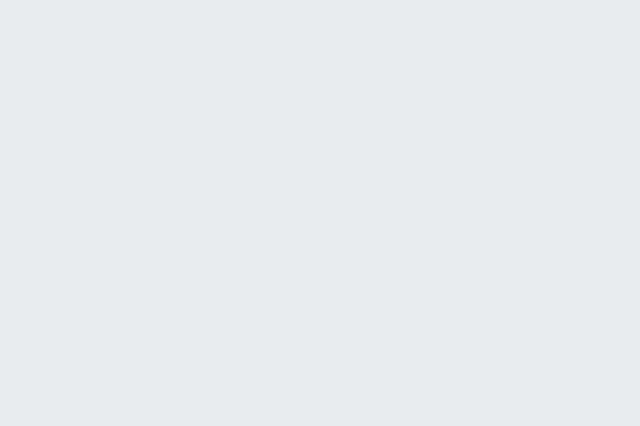
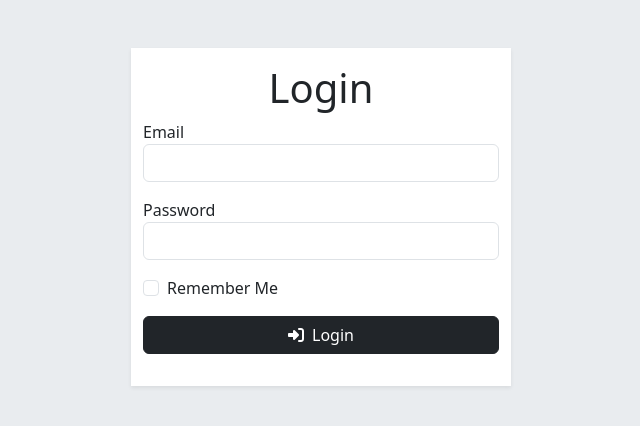
Before and after one commit to Rawal77/mern-ecommerce-project, a React (Vite) app in the folder cms/: page /login in a window 1280 px wide. Before the commit this address had no page. Shown: the top 426 px of the page, without its empty margins (319-959 px from the left). Built offline with nearby package versions, Linux system fonts and the light colour scheme; the HTML template or start-up script is replaced by a standard one.

Commit message:
Created login page layout in auth folder

```diff
--- a/cms/src/components/CmsMenu.jsx
+++ b/cms/src/components/CmsMenu.jsx
@@ -1,8 +1,11 @@
 import { Container, Nav, NavDropdown, Navbar } from "react-bootstrap";
+import { useSelector } from "react-redux";
 import { Link } from "react-router-dom";
 
 export const CmsMenu = () => {
-  return (
+  const user = useSelector(state => state.user.value);
+
+  return Object.keys(user).length ? (
     <Navbar variant="light" bg="light" expand="lg">
       <Container>
         <Link to="/" className="navbar-brand">
@@ -40,5 +43,5 @@ export const CmsMenu = () => {
         </Navbar.Collapse>
       </Container>
     </Navbar>
-  );
+  ) : null;
 };
--- /dev/null
+++ b/cms/src/components/FormField.jsx
@@ -0,0 +1,8 @@
+export const FormField = ({ title, label, children }) => {
+  return (
+    <div className="mb-3">
+      <label htmlFor={title}>{label}</label>
+      {children}
+    </div>
+  );
+};
--- a/cms/src/components/index.js
+++ b/cms/src/components/index.js
@@ -1,4 +1,5 @@
 import { Layout } from "./Layout";
 import { CmsMenu } from "./CmsMenu";
+import { FormField } from "./FormField";
 
-export { Layout, CmsMenu };
+export { Layout, CmsMenu, FormField };
--- /dev/null
+++ b/cms/src/lib/index.js
@@ -0,0 +1,7 @@
+export const setInForm = (ev, state, cb) => {
+  const { name, value } = ev.target;
+  cb({
+    ...state,
+    [name]: value,
+  });
+};
--- /dev/null
+++ b/cms/src/pages/auth/Login.jsx
@@ -0,0 +1,66 @@
+import { useState } from "react";
+import { Col, Container, Row, Form, Button } from "react-bootstrap";
+import { setInForm } from "../../lib";
+import { FormField } from "../../components";
+
+export const Login = () => {
+  const [form, setForm] = useState({});
+  const [remember, setRemember] = useState(false);
+  const handleSubmit = ev => {
+    ev.preventDefault();
+  };
+  return (
+    <Container>
+      <Row>
+        <Col
+          lg={4}
+          md={5}
+          sm={8}
+          className="my-5 py-3 shadow-sm bg-body mx-auto">
+          <Row>
+            <Col>
+              <h1 className="text-center">Login</h1>
+            </Col>
+          </Row>
+          <Row>
+            <Col>
+              <Form onSubmit={handleSubmit}>
+                <FormField label="Email" title="email">
+                  <Form.Control
+                    type="text"
+                    name="email"
+                    id="email"
+                    onChange={ev => setInForm(ev, form, setForm)}
+                    required></Form.Control>
+                </FormField>
+                <FormField label="Password" title="password">
+                  <Form.Control
+                    type="text"
+                    name="password"
+                    id="password"
+                    onChange={ev => setInForm(ev, form, setForm)}
+                    required></Form.Control>
+                </FormField>
+                <div className="mb-3 form-check">
+                  <Form.Check.Input
+                    value="yes"
+                    id="remember"
+                    defaultChecked={remember}
+                    onClick={ev => setRemember(!remember)}></Form.Check.Input>
+                  <Form.Check.Label htmlFor="remember">
+                    Remember Me
+                  </Form.Check.Label>
+                </div>
+                <div className="mb-3 d-grid">
+                  <Button variant="dark">
+                    <i className="fa-solid fa-sign-in-alt me-2"></i>Login
+                  </Button>
+                </div>
+              </Form>
+            </Col>
+          </Row>
+        </Col>
+      </Row>
+    </Container>
+  );
+};
--- a/cms/src/pages/index.js
+++ b/cms/src/pages/index.js
@@ -1,3 +1,4 @@
 import { List } from "./dashboard/List";
+import { Login } from "./auth/Login";
 
-export { List as Dashboard };
+export { List as Dashboard, Login };
--- a/cms/src/routes/CmsRoutes.jsx
+++ b/cms/src/routes/CmsRoutes.jsx
@@ -8,6 +8,7 @@ export const CmsRoutes = () => {
       <Routes>
         <Route path="/" element={<Layout></Layout>}>
           <Route index element={<Pages.Dashboard></Pages.Dashboard>}></Route>
+          <Route path="login" element={<Pages.Login></Pages.Login>}></Route>
         </Route>
       </Routes>
     </BrowserRouter>
```
